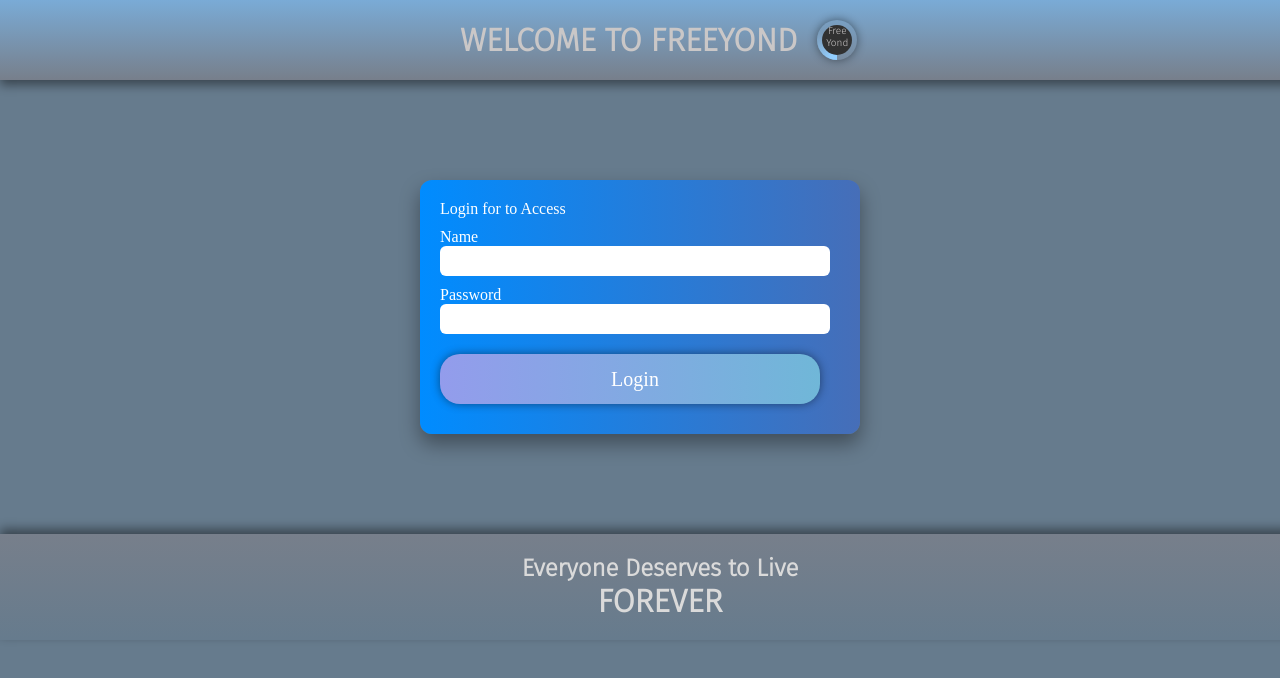
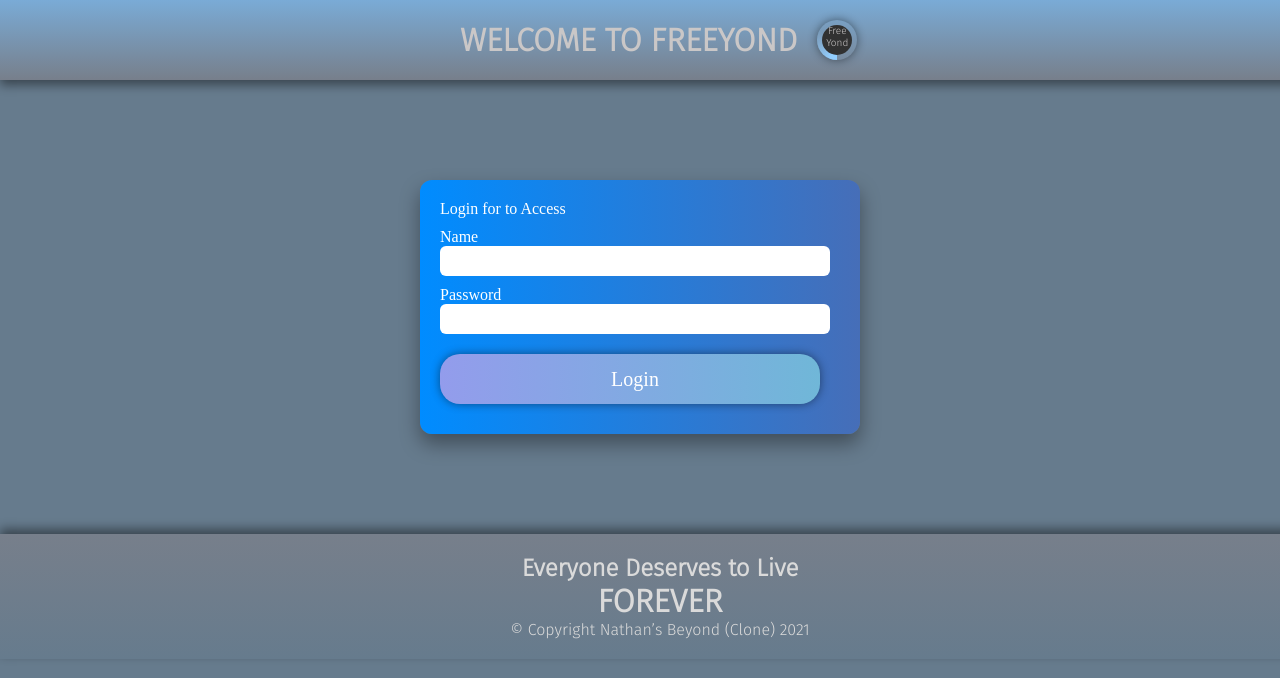
Before and after one commit to gleitons/httpst.net, a plain HTML site: page index.html in a window 1280 px wide. Shown: the top 678 px of the page. Drawn offline with Linux system fonts and the light colour scheme; a web font is replaced by a local one.

Commit message:
Update index.html

```diff
--- a/index.html
+++ b/index.html
@@ -51,6 +51,7 @@
     <footer>
         <h2>Everyone Deserves to Live</h2>
         <h1>FOREVER</h1>
+        <p>&copy Copyright Nathan’s Beyond (Clone) 2021</p>
     </footer>
     <script src="/src/script.js"></script>
 </body>
```
